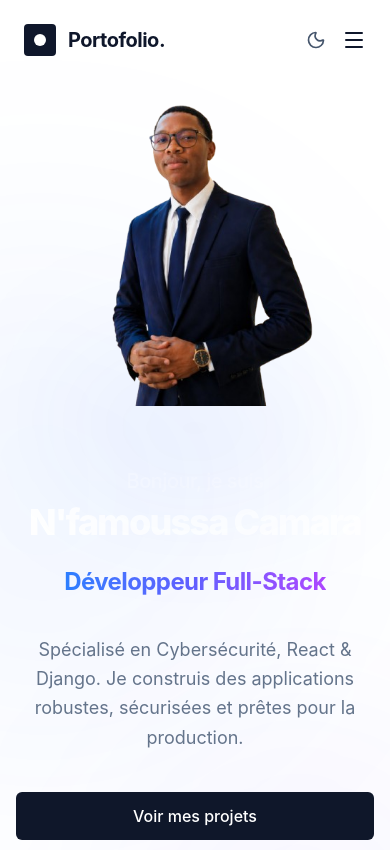
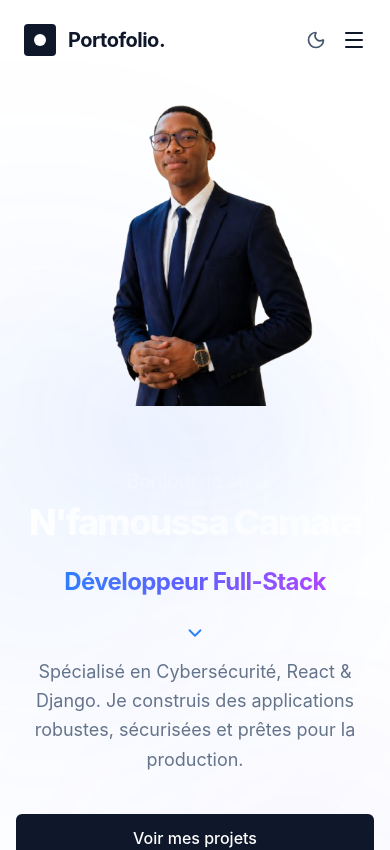
Before and after one commit to Nfamoussacamara/mon_portofolio, a React (Vite) app in the folder frontend/: page / in a window 390 px wide. Shown: the top 850 px of the page. Built offline with nearby package versions, Linux system fonts and the light colour scheme.

Commit message:
réglages de la responsivité

```diff
--- a/frontend/src/components/features/Hero.tsx
+++ b/frontend/src/components/features/Hero.tsx
@@ -178,13 +178,35 @@ function HeroText() {
       </div>
 
       {/* LE MÉTIER */}
-      <div ref={roleRef} className="hero-role-container mb-8 relative">
+      <div ref={roleRef} className="hero-role-container mb-4 relative">
         <div className="relative inline-block overflow-hidden">
           <h2 className="hero-role block text-2xl sm:text-3xl md:text-4xl lg:text-[42px] font-bold leading-tight tracking-tight text-transparent bg-clip-text bg-gradient-to-r from-blue-500 via-indigo-500 to-purple-500">
             Développeur Full-Stack
           </h2>
           <div className="reveal-bar-role absolute inset-0 bg-indigo-500 z-10 scale-x-0" />
         </div>
+      </div>
+
+      {/* Flèche scroll mobile uniquement (juste sous le métier) */}
+      <div className="hero-btns lg:hidden flex justify-center mb-4">
+        <motion.div
+          animate={{ y: [0, 6, 0] }}
+          transition={{ repeat: Infinity, duration: 1.6, ease: "easeInOut" }}
+        >
+          <svg
+            width="22"
+            height="22"
+            viewBox="0 0 24 24"
+            fill="none"
+            stroke="currentColor"
+            strokeWidth="2"
+            strokeLinecap="round"
+            strokeLinejoin="round"
+            className="text-blue-500"
+          >
+            <polyline points="6 9 12 15 18 9" />
+          </svg>
+        </motion.div>
       </div>
 
       {/* Sous-titre */}
```
